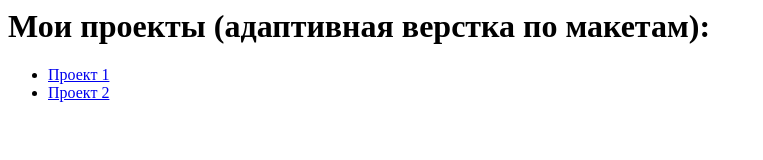
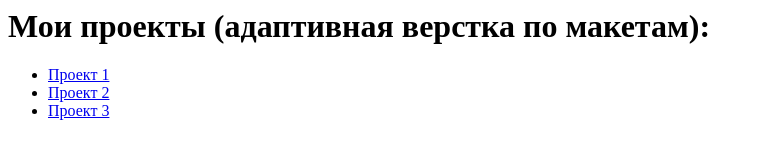
Before and after one commit to JustgoodDeal/JustgoodDeal.github.io, a plain HTML site: page index.html in a window 1280 px wide. Shown: the whole page, without its empty margins (0-763 px from the left). Drawn offline with Linux system fonts and the light colour scheme.

Commit message:
Update index.html

```diff
--- a/index.html
+++ b/index.html
@@ -2,4 +2,5 @@
 <ul>
 	<li><a href="adaptive design 1/index.html">Проект 1</a></li>
 	<li><a href="adaptive design 2/index.html">Проект 2</a></li>
+	<li><a href="bootstrap design/index.html">Проект 3</a></li>
 </ul>
```
